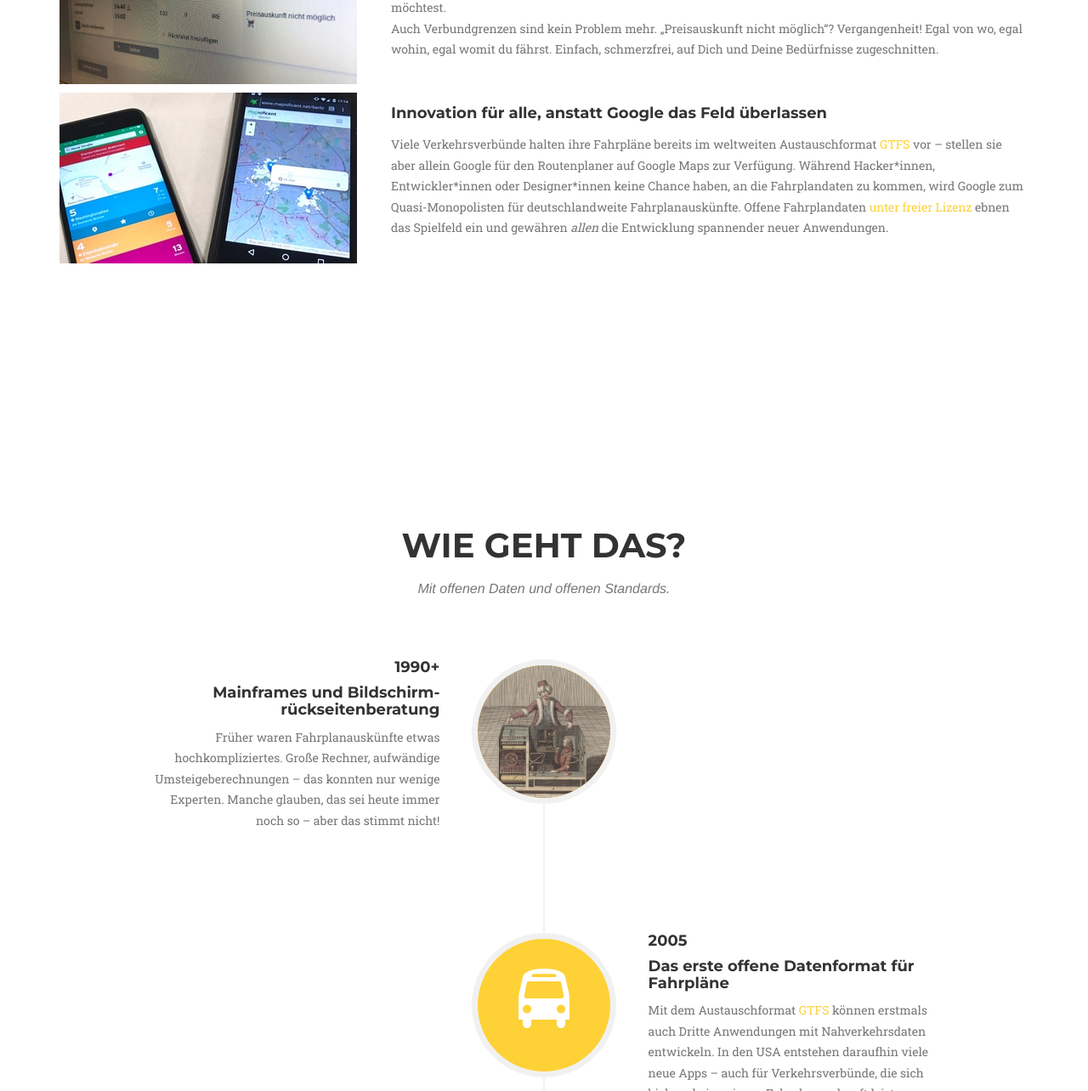
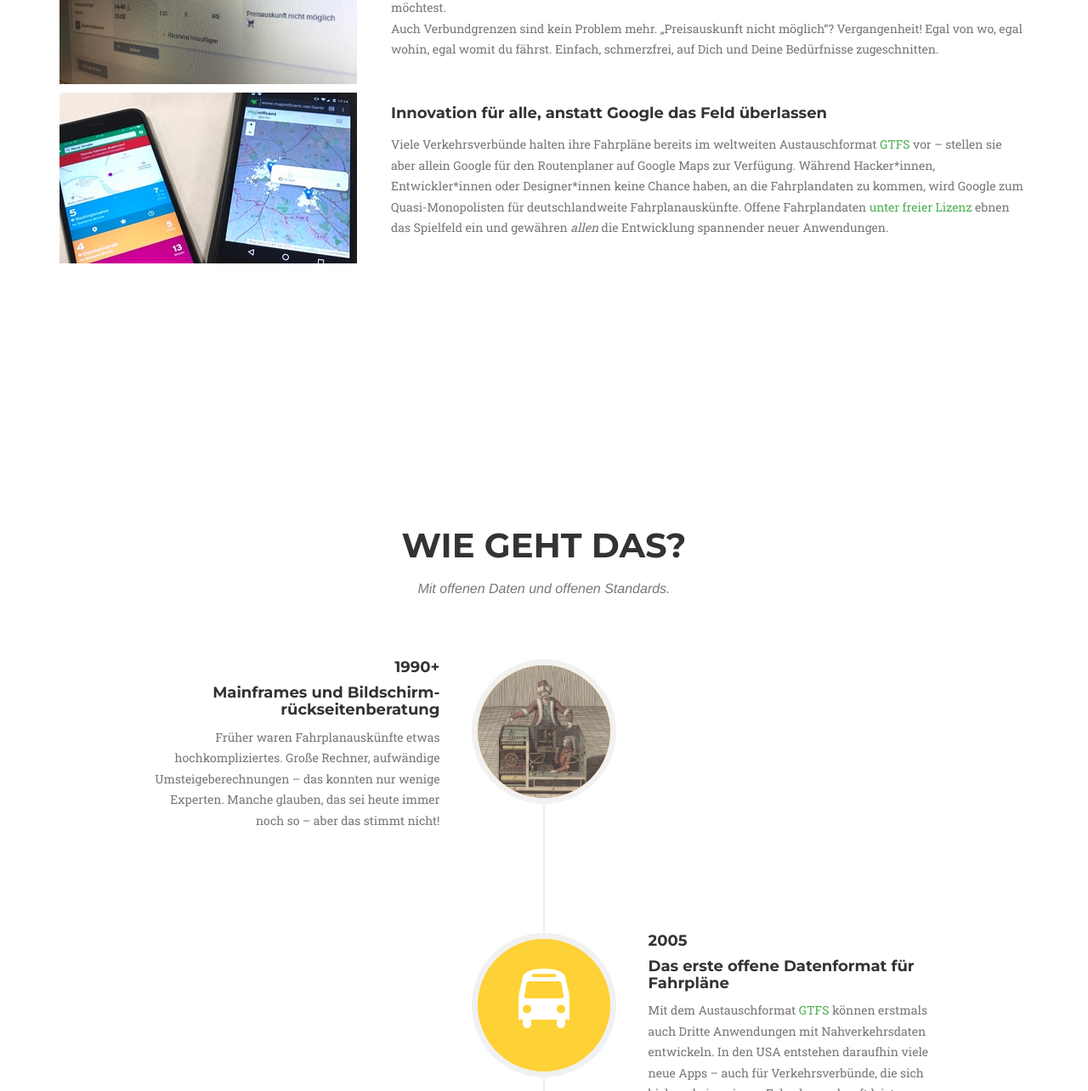
Before and after one commit to okfde/rettedeinennahverkehr, a Jekyll site: the page built from index.html, in a window 1280 px wide. Shown: the part 1044-2328 px from the top of the page at 85% size. Built offline with Jekyll 4.4.1, drawn with Linux system fonts in a browser that asks for light colours; some web fonts are replaced; comment, search, counter and statistics services are not loaded.

Commit message:
fix link color

```diff
--- a/_includes/css/agency.css
+++ b/_includes/css/agency.css
@@ -36,14 +36,14 @@ a.active {
 }
 
 a {
-    color: #{{ site.color.primary }};
+    color: #4caf50;
 }
 
 a:hover,
 a:focus,
 a:active,
 a.active {
-    color: #{{ site.color.secondary }};
+    color: #4caf50;
 }
 
 h1,
```
